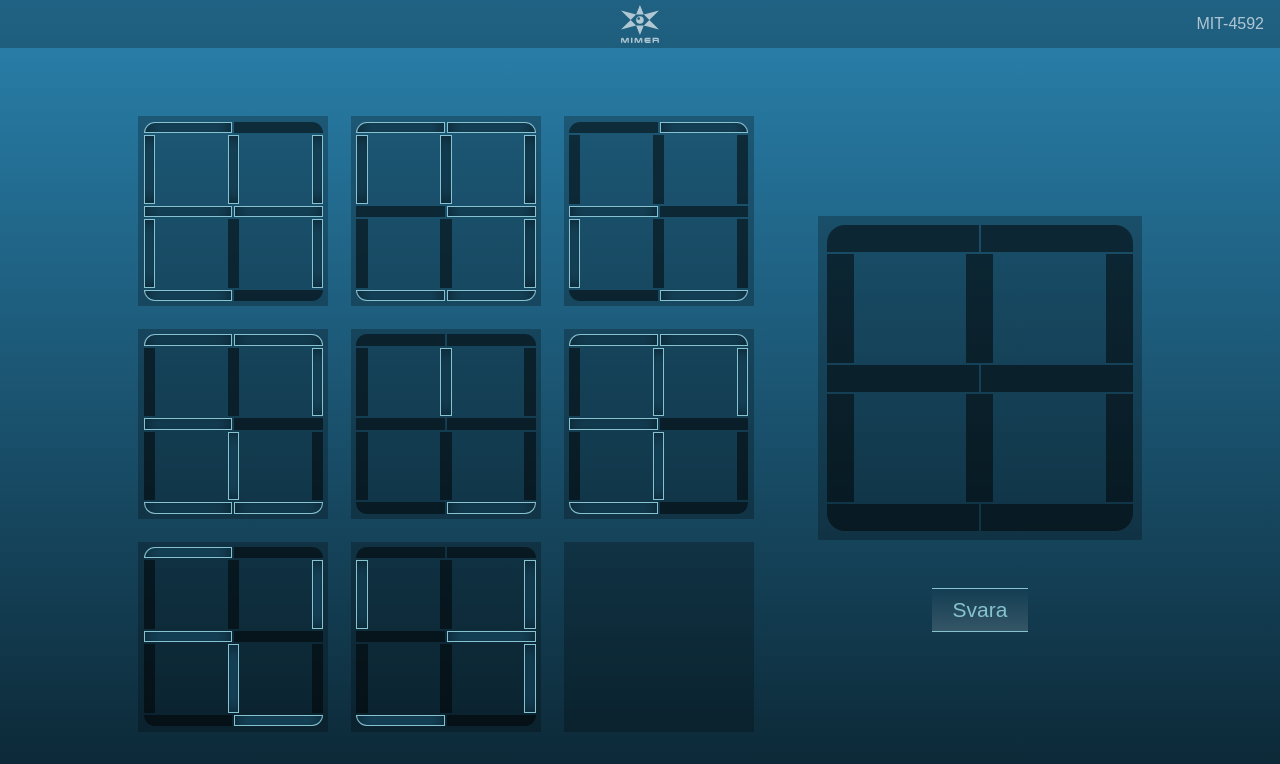
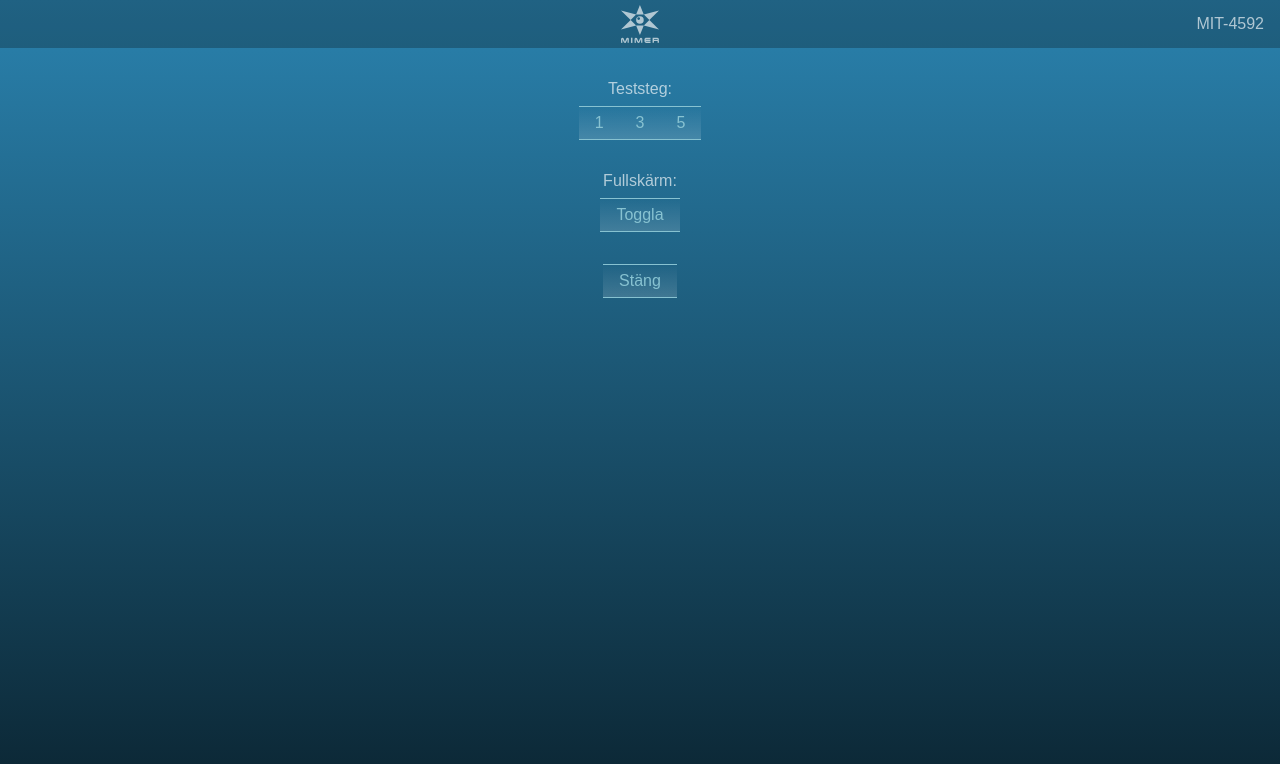
Before and after one commit to Bagera/m0-mimer-test, a React (Create React App) app: page / in a window 1280 px wide. Both pictures are taken after a click on the element "MIT-4592". Shown: the top 764 px of the page. Built offline with nearby package versions, Linux system fonts and the light colour scheme.

Commit message:
Add settings

```diff
--- a/src/App.css
+++ b/src/App.css
@@ -74,6 +74,19 @@ body,
   right: 1em;
 }
 
+button {
+  font-size: 1em;
+  line-height: 2;
+  border: 1px solid var(--c-brand-hl);
+  border-left: 0;
+  border-right: 0;
+  border-radius: 0;
+  padding: 0 1em;
+  color: var(--c-brand-hl);
+  background-color: transparent;
+  background-image: linear-gradient(rgba(0, 0, 0, 0), var(--c-light-li));
+}
+
 @media (orientation: landscape) {
   :root {
     --root-font: 1vh;
--- a/src/App.js
+++ b/src/App.js
@@ -2,6 +2,7 @@ import React, { Component } from 'react';
 import Screenfull from 'screenfull';
 import SignUtils from './lib/SignUtils';
 
+import Settings from './components/Settings';
 import Test from './components/Test';
 import Result from './components/Result';
 import './App.css';
@@ -12,12 +13,7 @@ class App extends Component {
   constructor() {
     super();
     this.state = {
-      testLength: 1,
-      step: 1,
-      points: 0,
-      status: 'testing',
-      solution: [0, 0, 0, 0, 0, 0, 0, 0, 0, 0, 0, 0],
-      problem: SignUtils.problem()
+      testLength: 1
     };
   }
 
@@ -26,13 +22,20 @@ class App extends Component {
     return SignUtils.checkAnswer(...problem, answer);
   }
 
-  toggleFullScreen() {
+  toggleFullscreen() {
     if (Screenfull.enabled) {
       Screenfull.toggle();
+      this.forceUpdate();
     }
   }
+
   setSolution(solution) {
     this.setState({ solution });
+  }
+
+  toggleSettings() {
+    const settingsOpen = !this.state.settingsOpen;
+    this.setState({ settingsOpen });
   }
 
   stepProblem(answer) {
@@ -55,22 +58,67 @@ class App extends Component {
     this.setState({ step, problem, points, status, solution });
   }
 
+  setLength(testLength) {
+    this.setState({ testLength });
+    this.storeData({ testLength });
+  }
+
   reset() {
     const newState = {
       step: 1,
       points: 0,
       status: 'testing',
+      settingsOpen: false,
       solution: [0, 0, 0, 0, 0, 0, 0, 0, 0, 0, 0, 0],
       problem: SignUtils.problem()
     };
     this.setState(newState);
+    this.storeData(newState);
+    return newState;
+  }
+
+  getStoredState() {
+    return JSON.parse(localStorage.getItem('data'));
+  }
+
+  storeData(data) {
+    const store = this.getStoredState();
+    const newStore = Object.assign({}, store, data);
+    localStorage.setItem('data', JSON.stringify(newStore));
+  }
+
+  componentWillMount() {
+    const oldState = this.getStoredState();
+    if (oldState) {
+      this.setState(oldState);
+    } else {
+      const state = this.reset();
+    }
   }
 
   render() {
-    const { solution, problem, step, status, testLength } = this.state;
+    const {
+      settingsOpen,
+      solution,
+      problem,
+      step,
+      status,
+      testLength
+    } = this.state;
     const checkSolution = this.stepProblem.bind(this);
     const setSolution = this.setSolution.bind(this);
     let component;
+
+    if (settingsOpen) {
+      component = (
+        <Settings
+          testLength={testLength}
+          toggleFullscreen={this.toggleFullscreen.bind(this)}
+          setLength={this.setLength.bind(this)}
+          close={this.toggleSettings.bind(this)}
+        />
+      );
+    } else {
       switch (status) {
         case 'testing':
           component = (
@@ -93,6 +141,7 @@ class App extends Component {
         default:
           break;
       }
+    }
 
     return (
       <main className="App">
@@ -105,7 +154,7 @@ class App extends Component {
           />
           <span
             className="App-testName"
-            onClick={this.toggleFullScreen.bind(this)}
+            onClick={this.toggleSettings.bind(this)}
           >
             MIT-4592
           </span>
--- /dev/null
+++ b/src/components/Settings/Settings.css
@@ -0,0 +1,10 @@
+.Settings {
+  font-size: 16px;
+  color: var(--c-light);
+}
+.Settings section {
+  margin: 2em 0;
+}
+.Settings p {
+  margin: 0 0 0.5em;
+}
--- /dev/null
+++ b/src/components/Settings/index.js
@@ -0,0 +1,31 @@
+import React, { Component } from 'react';
+import './Settings.css';
+
+class Settings extends Component {
+  render() {
+    const { testLength, setLength, toggleFullscreen, close } = this.props;
+
+    return (
+      <div className="Settings">
+        <section>
+          <p>Teststeg:</p>
+          <div className="Settings-buttonGroup">
+            <button onClick={setLength.bind(this, 1)}>1</button>
+            <button onClick={setLength.bind(this, 3)}>3</button>
+            <button onClick={setLength.bind(this, 5)}>5</button>
+          </div>
+        </section>
+        <section>
+          <p>Fullskärm:</p>
+          <button onClick={toggleFullscreen.bind(this)}>Toggla</button>
+        </section>
+
+        <section>
+          <button onClick={close.bind(this)}>Stäng</button>
+        </section>
+      </div>
+    );
+  }
+}
+
+export default Settings;
--- a/src/components/Test/Solution.css
+++ b/src/components/Test/Solution.css
@@ -21,15 +21,6 @@
 }
 .Solution-action button {
   font-size: 3.5em;
-  line-height: 2;
-  border: 1px solid var(--c-brand-hl);
-  border-left: 0;
-  border-right: 0;
-  border-radius: 0;
-  padding: 0 1em;
-  color: var(--c-brand-hl);
-  background-color: transparent;
-  background-image: linear-gradient(rgba(0, 0, 0, 0), var(--c-light-li));
 }
 @media (orientation: portrait) {
   .Solution {
```
Lines whose indentation alone changed are shown as unchanged.
